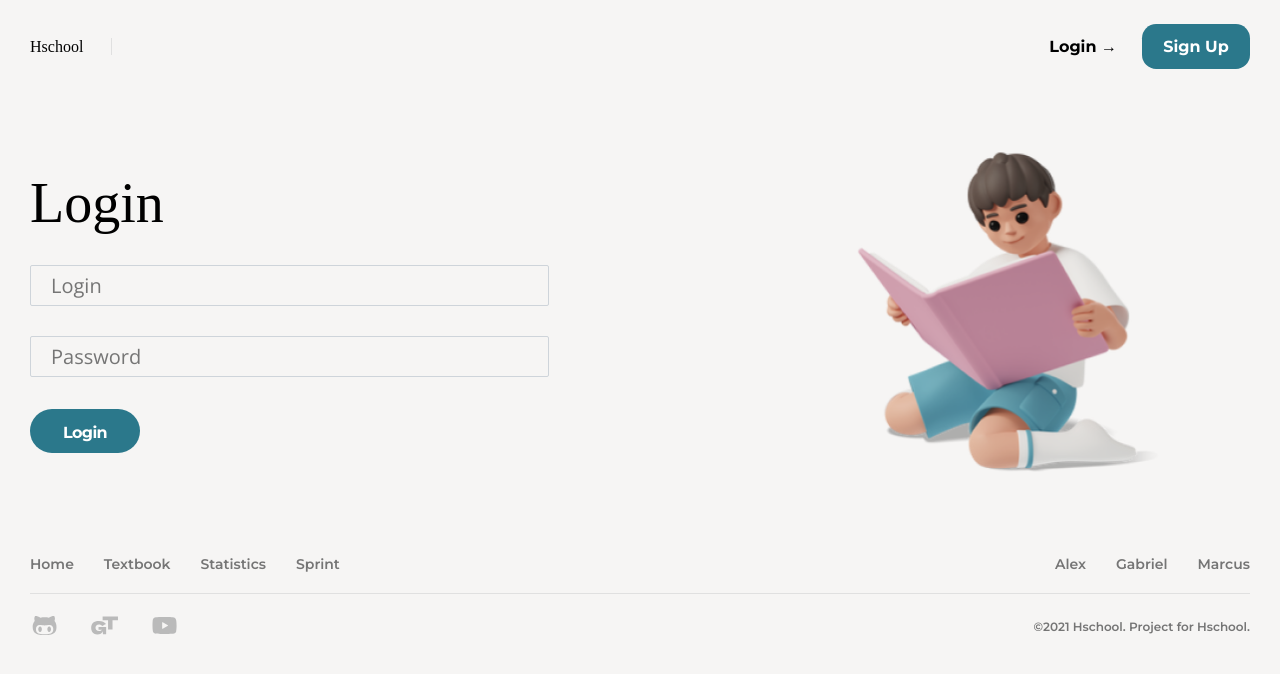
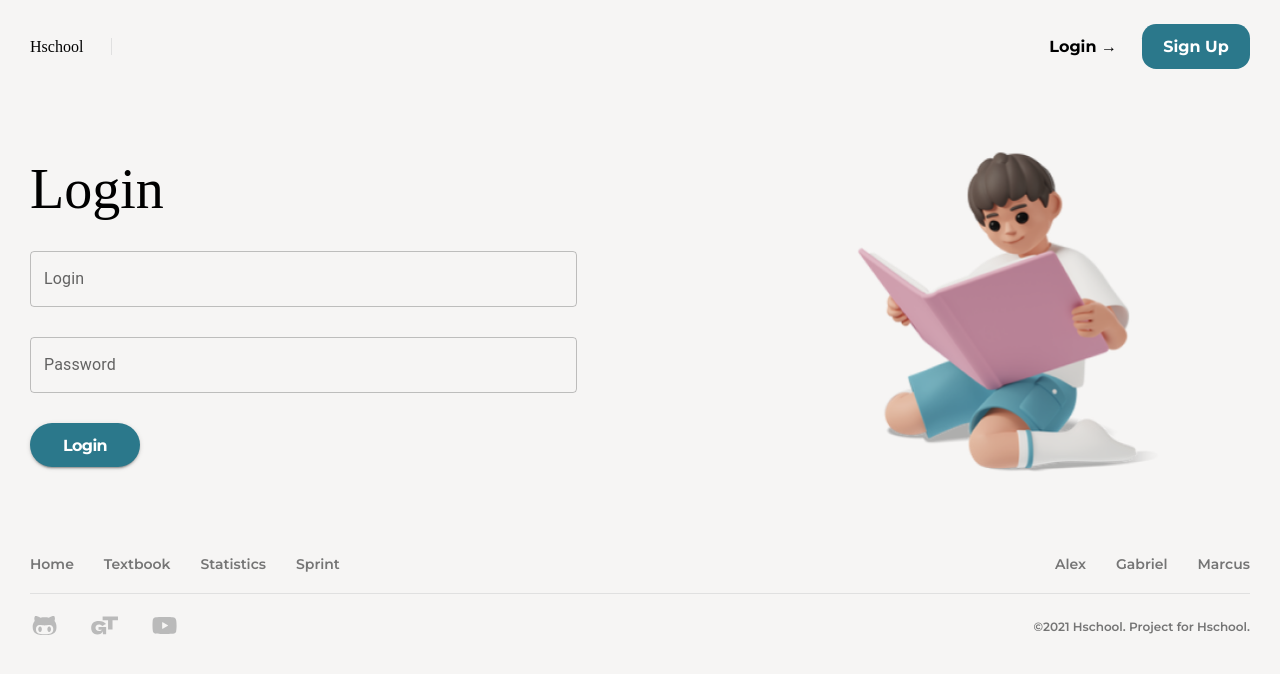
Before and after one commit to KateZzh/EducationPlatform, a React (Create React App) app in the folder client/: page /login in a window 1280 px wide. Shown: the top 674 px of the page. Built offline with nearby package versions, Linux system fonts and the light colour scheme; a web font is replaced by a local one.

Commit message:
add Material UI: inputs and one button (LoginPage)

```diff
--- a/client/package.json
+++ b/client/package.json
@@ -3,6 +3,10 @@
   "version": "0.1.0",
   "private": true,
   "dependencies": {
+    "@emotion/react": "^11.11.1",
+    "@emotion/styled": "^11.11.0",
+    "@mui/icons-material": "^5.14.3",
+    "@mui/material": "^5.14.5",
     "@testing-library/jest-dom": "^5.17.0",
     "@testing-library/react": "^13.4.0",
     "@testing-library/user-event": "^13.5.0",
--- a/client/src/App.js
+++ b/client/src/App.js
@@ -3,14 +3,18 @@ import { Routes, Route } from "react-router-dom";
 import PreviewPage from "./pages/PreviewPage/PreviewPage";
 import LoginPage from "./pages/LoginPage/LoginPage";
 import RegPage from "./pages/RegPage/RegPage";
+import { ThemeProvider } from "@mui/material/styles";
+import customTheme from "./Theme";
 
 function App() {
   return (
-    <Routes>
-      <Route path="/" element={<PreviewPage />}></Route>
-      <Route path="/login" element={<LoginPage />}></Route>
-      <Route path="/singup" element={<RegPage />}></Route>
-    </Routes>
+    <ThemeProvider theme={customTheme}>
+      <Routes>
+        <Route path="/" element={<PreviewPage />}></Route>
+        <Route path="/login" element={<LoginPage />}></Route>
+        <Route path="/singup" element={<RegPage />}></Route>
+      </Routes>
+    </ThemeProvider>
   );
 }
 
--- /dev/null
+++ b/client/src/Theme.js
@@ -0,0 +1,8 @@
+import { createTheme } from "@mui/material";
+
+const customTheme = () =>
+  createTheme({
+    palette: { secondary: { main: "#2b788b" } },
+  });
+
+export default customTheme;
--- a/client/src/components/Input/Input.jsx
+++ b/client/src/components/Input/Input.jsx
@@ -1,11 +1,12 @@
 import React from "react";
+import TextField from '@mui/material/TextField';
 
 const Input = (props) => {
   return (
     <>
       {props.data.map((el, index) => (
         <div key={index}>
-          <input type={el.type} placeholder={el.text}></input>
+          <TextField label={el.text} variant="outlined" type={el.type} color="secondary" />
         </div>
       ))}
     </>
--- a/client/src/components/PreviewInfo/PreviewInfo.js
+++ b/client/src/components/PreviewInfo/PreviewInfo.js
@@ -7,9 +7,7 @@ function PreviewInfo() {
         <div className={style.previewInfo}>
           <p className={style.discription}>E-COURSE PLATFORM</p>
           <h1>Learning and teaching online, made easy.</h1>
-          <p className={style.info}>
-            Any subject, in any language, on any device, for all ages!
-          </p>
+          <p className={style.info}>Any subject, in any language, on any device, for all ages!</p>
 
           <div className={style.btnInfo}>About platform</div>
 
--- a/client/src/components/PreviewInfo/style.module.css
+++ b/client/src/components/PreviewInfo/style.module.css
@@ -3,7 +3,6 @@
   margin: 118px auto 124px;
   display: flex;
   align-items: center;
-  background-color: #f6f5f4;
 
   .previewInfo {
     width: 500px;
@@ -102,6 +101,7 @@
 
 .learningWrapper {
   background-color: #fff;
+  width: 100%;
 
   .learning {
     width: 1220px;
--- a/client/src/index.css
+++ b/client/src/index.css
@@ -5,7 +5,6 @@
   font-style: normal;
   font-family: Montserrat;
   font-style: normal;
-  background-color: #f6f5f4;
 }
 
 html {
@@ -14,7 +13,6 @@ html {
 }
 
 body {
-  width: 1220px;
   margin: auto;
   background-color: #f6f5f4;
 }
--- a/client/src/pages/LoginPage/LoginPage.jsx
+++ b/client/src/pages/LoginPage/LoginPage.jsx
@@ -2,6 +2,7 @@ import Footer from "../../components/Footer/Footer";
 import Header from "../../components/Header/Header";
 import Input from "../../components/Input/Input";
 import style from "./style.module.css";
+import Button from "@mui/material/Button";
 
 function LoginPage() {
   const array = [
@@ -19,7 +20,9 @@ function LoginPage() {
 
           <Input data={array} />
 
-          <div className={style.loginBtn}>Login</div>
+          <Button className={style.loginBtn} variant="contained">
+            Login
+          </Button>
         </div>
 
         <div className={style.loginImg}></div>
--- a/client/src/pages/LoginPage/style.module.css
+++ b/client/src/pages/LoginPage/style.module.css
@@ -6,19 +6,17 @@
   margin: 83px auto;
 
   .loginForm {
+    display: flex;
+    flex-direction: column;
+    gap: 30px;
+
     & h1 {
       font: 400 56px Dela Gothic One;
       color: #000000;
     }
 
     & input {
-      border-radius: 2px;
-      border: 1px solid #ced4da;
       width: 519px;
-      margin-top: 30px;
-      padding: 6px 20px;
-      color: #000000;
-      font: 400 20px Open Sans;
     }
 
     .loginBtn {
@@ -26,17 +24,9 @@
       height: 44px;
       border-radius: 100px;
       background-color: #2b788b;
-      color: #fff;
-      text-align: center;
       font: 700 16px Montserrat;
       letter-spacing: -0.64px;
-      padding: 14px 0;
-      margin-top: 32px;
-
-      &:hover {
-        transition: 0.5s;
-        opacity: 70%;
-      }
+      text-transform: none;
     }
   }
 
--- a/client/src/pages/RegPage/style.module.css
+++ b/client/src/pages/RegPage/style.module.css
@@ -6,19 +6,17 @@
   margin: 88px auto;
 
   .loginForm {
+    display: flex;
+    flex-direction: column;
+    gap: 30px;
+
     & h1 {
       font: 400 56px Dela Gothic One;
       color: #000000;
     }
 
     & input {
-      border-radius: 2px;
-      border: 1px solid #ced4da;
       width: 519px;
-      margin-top: 30px;
-      padding: 6px 20px;
-      color: #000000;
-      font: 400 20px Open Sans;
     }
 
     .loginBtn {
@@ -31,7 +29,6 @@
       font: 700 16px Montserrat;
       letter-spacing: -0.64px;
       padding: 14px 0;
-      margin-top: 32px;
 
       &:hover {
         transition: 0.5s;
```
Also changed, not shown: 1 other file (tests, documents, lock files or other folders).
